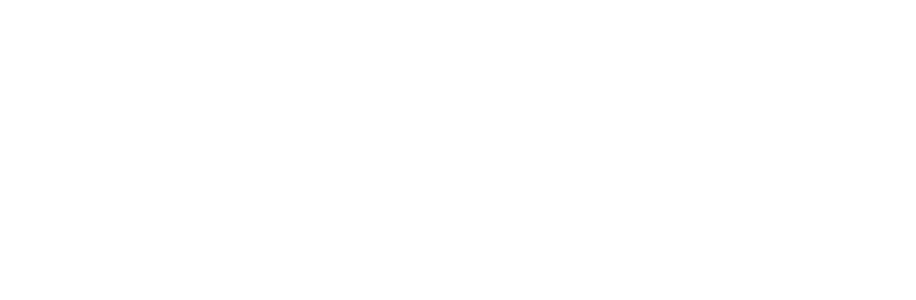
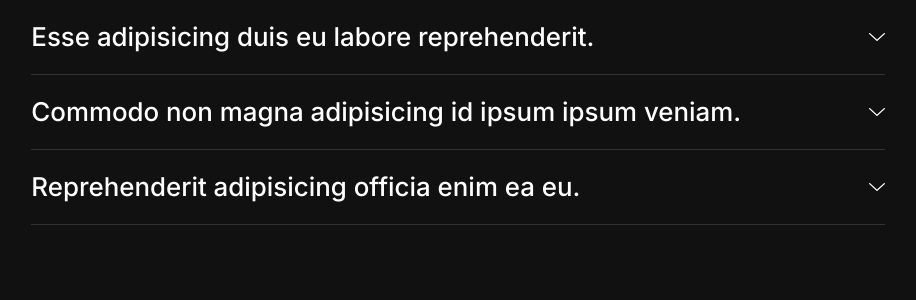
Before and after one commit to rarescovei5/Principium-UI, a React (Vite) app: page / in a window 1280 px wide. Shown: the top 300 px of the page, without its empty margins (182-1098 px from the left). Built offline with nearby package versions, Linux system fonts and the light colour scheme.

Commit message:
Accordion Component

```diff
--- a/src/App.tsx
+++ b/src/App.tsx
@@ -1,5 +1,78 @@
+import {
+  Accordion,
+  AccordionContent,
+  AccordionItem,
+  AccordionTrigger,
+} from './ModernTheme/Accordion';
+
 function App() {
-  return <></>;
+  return (
+    <>
+      <div className="w-2/3 mx-auto">
+        <Accordion>
+          <AccordionItem>
+            <AccordionTrigger>
+              Esse adipisicing duis eu labore reprehenderit.
+            </AccordionTrigger>
+            <AccordionContent>
+              Est reprehenderit eu eiusmod ad eiusmod minim Lorem in labore
+              fugiat esse esse consectetur. Do reprehenderit dolor consequat
+              culpa esse et pariatur laboris. Elit cillum eu ad veniam ut sunt
+              commodo nostrud. Enim id magna non cupidatat est do. Quis aliquip
+              voluptate dolore ad ea occaecat reprehenderit ea commodo commodo
+              laboris cillum ullamco. Irure cupidatat do mollit in. Non irure
+              adipisicing sint sunt consequat officia eu. Sint dolore
+              adipisicing cupidatat ea enim adipisicing ex ad. Do ad laboris
+              proident qui adipisicing culpa duis est veniam deserunt. Labore
+              enim irure tempor reprehenderit cillum mollit irure esse do non.
+              Pariatur adipisicing dolore et proident ipsum Lorem non sit
+              officia et Lorem. Deserunt mollit laboris ex sit elit deserunt
+              aliquip anim ut ex. Sunt aliquip amet deserunt non amet ea ea
+              ullamco non eiusmod. Laboris nisi tempor proident ad quis dolore
+              ut irure consectetur esse. Sunt exercitation occaecat id do
+              consectetur amet eu dolor minim eiusmod tempor occaecat aute.
+              Cillum deserunt esse aute nostrud quis exercitation reprehenderit
+              quis irure nostrud esse tempor. Sint voluptate excepteur dolore
+              sit aliqua aute.
+            </AccordionContent>
+          </AccordionItem>
+          <AccordionItem>
+            <AccordionTrigger>
+              Commodo non magna adipisicing id ipsum ipsum veniam.
+            </AccordionTrigger>
+            <AccordionContent>
+              Labore non velit aute sint consectetur Lorem culpa commodo elit
+              mollit dolor fugiat cillum ipsum. Do nisi elit enim amet velit
+              aliquip fugiat. Veniam labore culpa incididunt Lorem cupidatat
+              minim velit do consectetur Lorem eu nulla. Nostrud veniam dolore
+              labore non mollit culpa aute.
+            </AccordionContent>
+          </AccordionItem>
+          <AccordionItem>
+            <AccordionTrigger>
+              Reprehenderit adipisicing officia enim ea eu.
+            </AccordionTrigger>
+            <AccordionContent>
+              Lorem sit enim culpa cillum ut non incididunt ea voluptate.
+              Consequat est non officia adipisicing veniam occaecat anim do
+              aliqua mollit reprehenderit ad officia pariatur. Nulla nostrud
+              incididunt ex elit irure ex laboris cupidatat pariatur et
+              exercitation ipsum. Irure elit excepteur dolore laboris
+              incididunt. Sunt commodo occaecat laborum cillum mollit in
+              occaecat ullamco fugiat esse fugiat enim deserunt. Nostrud et
+              cillum sit aliqua voluptate anim non occaecat ullamco consectetur
+              sunt. Sunt ad labore laborum enim consequat laboris commodo ut
+              eiusmod est nostrud dolore qui et. Incididunt deserunt nostrud
+              esse minim duis voluptate ex aliquip culpa tempor enim esse
+              consequat reprehenderit. Ex sunt nisi est est. Consequat cupidatat
+              et qui dolore. Elit mollit reprehenderit et veniam ad commodo
+              cillum sint labore esse excepteur et tempor fugiat.
+            </AccordionContent>
+          </AccordionItem>
+        </Accordion>
+      </div>
+    </>
+  );
 }
 
 export default App;
--- a/src/ModernTheme/Accordion.tsx
+++ b/src/ModernTheme/Accordion.tsx
@@ -0,0 +1,96 @@
+import React, { createContext, useContext, useState } from 'react';
+
+interface AccordionContextType {
+  isOpen: boolean;
+  toggle: () => void;
+}
+
+const AccordionContext = createContext<AccordionContextType>({
+  isOpen: false,
+  toggle: () => {},
+});
+
+const AccordionItem = ({
+  children,
+  className,
+  ...props
+}: {
+  children: React.ReactNode;
+  className?: string;
+  props?: any;
+}) => {
+  const [isOpen, setIsOpen] = useState(false);
+  const toggle = () => setIsOpen((prev) => !prev);
+
+  return (
+    <AccordionContext.Provider value={{ isOpen, toggle }}>
+      <div className="border-b-[1px] border-b-border">{children}</div>
+    </AccordionContext.Provider>
+  );
+};
+
+const AccordionTrigger = ({
+  children,
+  onClick,
+}: {
+  children: React.ReactNode;
+  onClick?: any;
+}) => {
+  const context = useContext(AccordionContext);
+  if (!context)
+    console.warn('AccordionTrigger must be use insde of a AccordionItem!');
+
+  return (
+    <button
+      className="w-full my-4 flex justify-between items-center h3 cursor-pointer hover:underline text-left"
+      onClick={context.toggle}
+    >
+      {children}
+      <img
+        className={`w-4 transition-transform duration-300 ml-4 ${
+          context.isOpen ? 'rotate-180' : ''
+        }`}
+        src="/ChevronDown.svg"
+        alt=""
+      />
+    </button>
+  );
+};
+
+const AccordionContent = ({
+  className,
+  children,
+  ...props
+}: {
+  children: React.ReactNode;
+  props?: any;
+  className?: string;
+}) => {
+  const context = useContext(AccordionContext);
+  if (!context)
+    console.warn('AccordionTrigger must be use insde of a AccordionItem!');
+
+  return (
+    <div
+      className={`p text-subtext grid transition-all duration-300 ${
+        context.isOpen ? 'mb-4 grid-rows-[1fr]' : 'grid-rows-[0fr]'
+      }`}
+    >
+      <div className="overflow-hidden">{children}</div>
+    </div>
+  );
+};
+
+const Accordion = ({
+  className,
+  children,
+  ...props
+}: {
+  className?: string;
+  children: React.ReactNode;
+  props?: any;
+}) => {
+  return <div className="flex flex-col">{children}</div>;
+};
+
+export { Accordion, AccordionItem, AccordionTrigger, AccordionContent };
--- a/src/index.css
+++ b/src/index.css
@@ -0,0 +1,66 @@
+@import url('https://fonts.googleapis.com/css2?family=Inter:ital,opsz,wght@0,14..32,100..900;1,14..32,100..900&display=swap');
+@import 'tailwindcss';
+
+@theme {
+  --color-bg: #111111;
+  --color-surface: #1a1a1a;
+  --color-text: #ffffff;
+  --color-border: #333333;
+  --color-subtext: #999999;
+  --color-succes: #32936f;
+  --color-error: #ee0000;
+  --color-warning: #ffcc00;
+}
+
+@layer base {
+  /* ---------------------- Modern Theme Principium ------------------------- */
+
+  .h1,
+  .h2,
+  .h3,
+  .p,
+  .small,
+  .btn {
+    font-family: 'Inter', 'Open Sans';
+  }
+  .h1 {
+    font-size: 67.77px;
+    line-height: 109.7px;
+    font-weight: 700;
+  }
+  .h2 {
+    font-size: 41.89px;
+    line-height: 67.77px;
+    font-weight: 600;
+  }
+  .h3 {
+    font-size: 25.89px;
+    line-height: 41.89px;
+    font-weight: 500;
+  }
+  .p {
+    font-size: 16px;
+    line-height: 25.89px;
+    font-weight: 400;
+  }
+  .small {
+    font-size: 9.89px;
+    line-height: 16px;
+    font-weight: 300;
+  }
+  .btn {
+    font-size: 18px;
+    line-height: 29.1px;
+    font-weight: 600;
+  }
+  /* ------------------------------------------------------------------------ */
+  * {
+    margin: 0;
+    padding: 0;
+    border: 0;
+  }
+  body {
+    background: #111111;
+    color: white;
+  }
+}
```
Also changed, not shown: public/ChevronDown.svg (added), tailwind.config.js (added).
